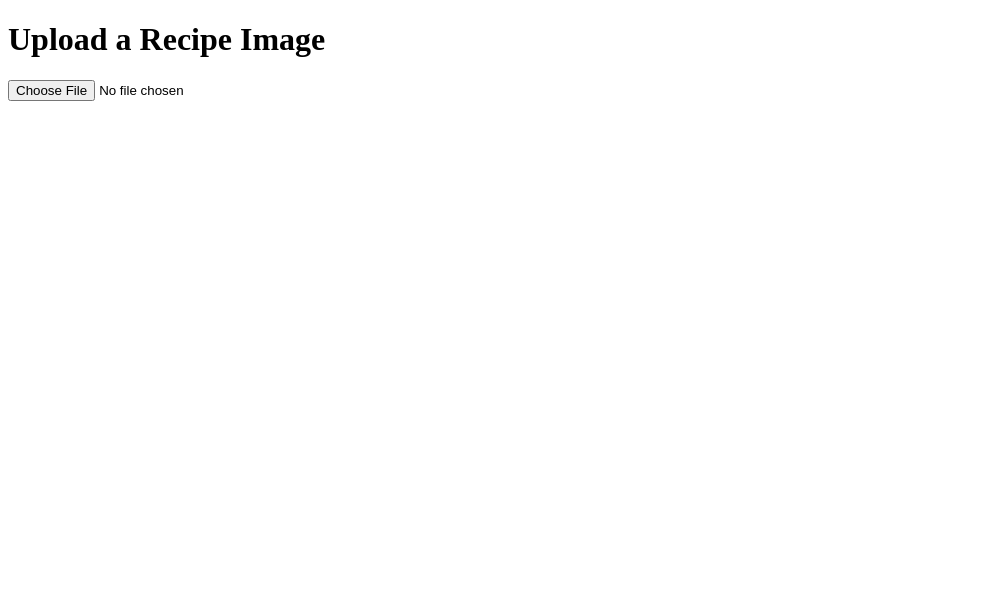
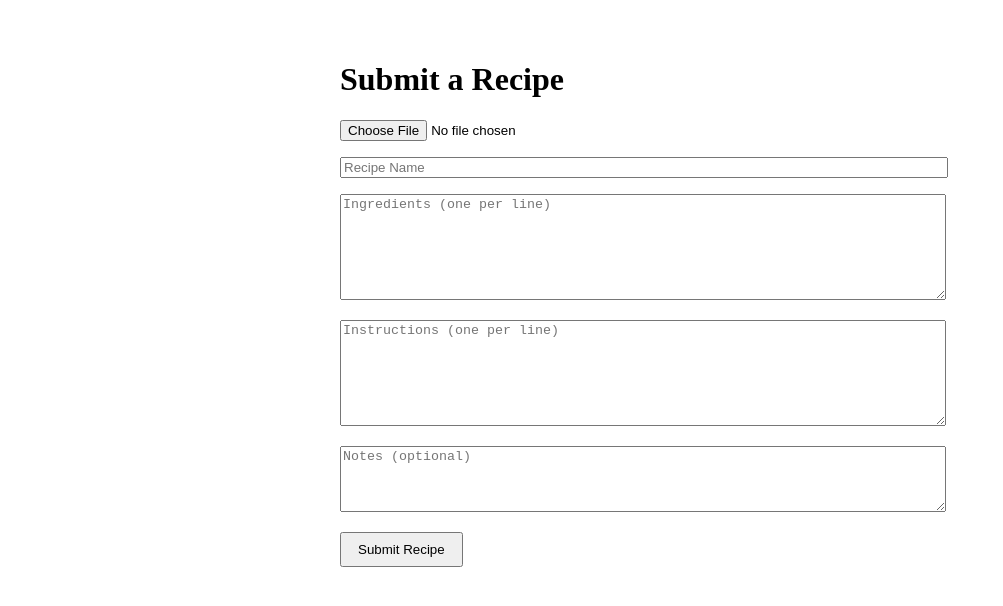
Before and after one commit to koshef/koshef-webhook, a Next.js app: page / in a window 1280 px wide. Shown: the top 606 px of the page, without its empty margins (0-1003 px from the left). Built offline with nearby package versions, Linux system fonts and the light colour scheme.

Commit message:
Update index.js

```diff
--- a/pages/index.js
+++ b/pages/index.js
@@ -3,22 +3,77 @@ import ImageUploader from '../components/ImageUploader';
 
 export default function Home() {
   const [imageUrl, setImageUrl] = useState('');
+  const [recipeName, setRecipeName] = useState('');
+  const [ingredients, setIngredients] = useState('');
+  const [instructions, setInstructions] = useState('');
+  const [notes, setNotes] = useState('');
+  const [success, setSuccess] = useState(false);
 
   const handleImageUploaded = (url) => {
     setImageUrl(url);
-    console.log('Image uploaded to:', url);
+  };
+
+  const handleSubmit = async () => {
+    const res = await fetch('/api/submit-recipe', {
+      method: 'POST',
+      headers: { 'Content-Type': 'application/json' },
+      body: JSON.stringify({
+        name: recipeName,
+        ingredients: ingredients.split('\n'),
+        instructions: instructions.split('\n'),
+        image_url: imageUrl,
+        source: 'GPT',
+        notes,
+      }),
+    });
+
+    const data = await res.json();
+    setSuccess(data.success);
   };
 
   return (
-    <main>
-      <h1>Upload a Recipe Image</h1>
+    <main style={{ padding: '2rem', maxWidth: '600px', margin: 'auto' }}>
+      <h1>Submit a Recipe</h1>
+
       <ImageUploader onUploaded={handleImageUploaded} />
-      {imageUrl && (
-        <div>
-          <p>Uploaded Image:</p>
-          <img src={imageUrl} alt="Uploaded Recipe" style={{ maxWidth: '300px' }} />
-        </div>
-      )}
+
+      <input
+        type="text"
+        placeholder="Recipe Name"
+        value={recipeName}
+        onChange={(e) => setRecipeName(e.target.value)}
+        style={{ width: '100%', marginTop: '1rem' }}
+      />
+
+      <textarea
+        placeholder="Ingredients (one per line)"
+        value={ingredients}
+        onChange={(e) => setIngredients(e.target.value)}
+        style={{ width: '100%', marginTop: '1rem', height: '100px' }}
+      />
+
+      <textarea
+        placeholder="Instructions (one per line)"
+        value={instructions}
+        onChange={(e) => setInstructions(e.target.value)}
+        style={{ width: '100%', marginTop: '1rem', height: '100px' }}
+      />
+
+      <textarea
+        placeholder="Notes (optional)"
+        value={notes}
+        onChange={(e) => setNotes(e.target.value)}
+        style={{ width: '100%', marginTop: '1rem', height: '60px' }}
+      />
+
+      <button
+        onClick={handleSubmit}
+        style={{ marginTop: '1rem', padding: '0.5rem 1rem' }}
+      >
+        Submit Recipe
+      </button>
+
+      {success && <p style={{ color: 'green' }}>Recipe submitted successfully!</p>}
     </main>
   );
 }
```
